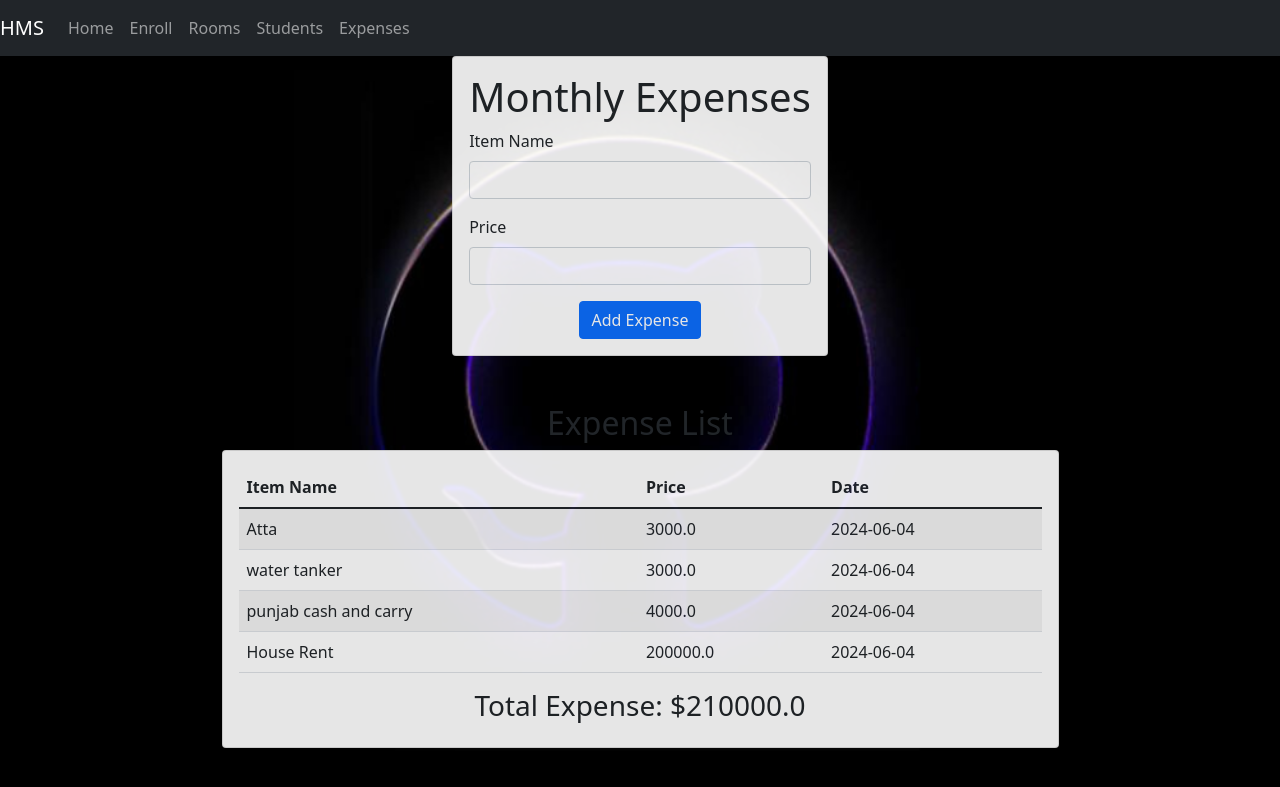
After one commit to Ctoic/Hostel-Management-System-Using-Flask, a Flask app: page /expenses in a window 1280 px wide. The commit adds this page. Shown: the top 787 px of the page. Run offline with Flask 3, Linux system fonts and the light colour scheme.

Commit message:
added expense sheet for monthly expenxe

```diff
--- a/app.py
+++ b/app.py
@@ -1,6 +1,7 @@
 from flask import Flask, render_template, redirect, url_for, flash
-from models import db, Student, Room
+from models import db, Student, Room , Expense
 from forms import EnrollForm
+from forms import ExpenseForm
 
 app = Flask(__name__)
 app.config['SECRET_KEY'] = 'your_secret_key'
@@ -47,5 +48,20 @@
     all_rooms = Room.query.all()
     return render_template('rooms.html', rooms=all_rooms)
 
+@app.route('/expenses', methods=['GET', 'POST'])
+def expenses():
+    form = ExpenseForm()
+    if form.validate_on_submit():
+        expense = Expense(item_name=form.item_name.data, price=form.price.data)
+        db.session.add(expense)
+        db.session.commit()
+        flash('Expense added successfully', 'success')
+        return redirect(url_for('expenses'))
+
+    all_expenses = Expense.query.all()
+    total_expense = sum(expense.price for expense in all_expenses)
+    return render_template('expenses.html', form=form, expenses=all_expenses, total=total_expense)
+
+
 if __name__ == '__main__':
     app.run(debug=True)
--- a/forms.py
+++ b/forms.py
@@ -6,3 +6,8 @@
     name = StringField('Name', validators=[DataRequired()])
     room_number = IntegerField('Room Number', validators=[DataRequired(), NumberRange(min=1, max=8)])
     submit = SubmitField('Enroll')
+
+class ExpenseForm(FlaskForm):
+    item_name = StringField('Item Name', validators=[DataRequired()])
+    price = IntegerField('Price', validators=[DataRequired(), NumberRange(min=1)])
+    submit = SubmitField(label='Add Expense')
--- a/templates/base.html
+++ b/templates/base.html
@@ -25,6 +25,11 @@
                   <a class="nav-link" href="{{ url_for('students') }}">Students</a>
               </li>
 
+              <li class="nav-item">
+                <a class="nav-link" href="{{ url_for('expenses') }}">Expenses</a>
+            </li>
+
+
           </ul>
       </div>
   </nav>
--- /dev/null
+++ b/templates/expenses.html
@@ -0,0 +1,53 @@
+{% extends 'base.html' %}
+
+{% block title %}Expenses{% endblock %}
+
+{% block content %}
+<div class="d-flex justify-content-center">
+    <div class="card">
+        <div class="card-body">
+            <h1 class="card-title text-center">Monthly Expenses</h1>
+            <form method="POST" action="">
+                {{ form.hidden_tag() }}
+                <div class="mb-3">
+                    {{ form.item_name.label(class="form-label") }}
+                    {{ form.item_name(class="form-control") }}
+                </div>
+                <div class="mb-3">
+                    {{ form.price.label(class="form-label") }}
+                    {{ form.price(class="form-control") }}
+                </div>
+                <div class="d-flex justify-content-center">
+                    {{ form.submit(class="btn btn-primary") }}
+                </div>
+            </form>
+        </div>
+    </div>
+</div>
+<h2 class="text-center mt-5">Expense List</h2>
+<div class="d-flex justify-content-center">
+    <div class="card w-75">
+        <div class="card-body">
+            <table class="table table-striped">
+                <thead>
+                    <tr>
+                        <th>Item Name</th>
+                        <th>Price</th>
+                        <th>Date</th>
+                    </tr>
+                </thead>
+                <tbody>
+                    {% for expense in expenses %}
+                    <tr>
+                        <td>{{ expense.item_name }}</td>
+                        <td>{{ expense.price }}</td>
+                        <td>{{ expense.date.strftime('%Y-%m-%d') }}</td>
+                    </tr>
+                    {% endfor %}
+                </tbody>
+            </table>
+            <h3 class="text-center">Total Expense: ${{ total }}</h3>
+        </div>
+    </div>
+</div>
+{% endblock %}
```
Also changed, not shown: models.py (+11 -0 lines), templates/index.html (+28 -9 lines), instance/hostel.db.
